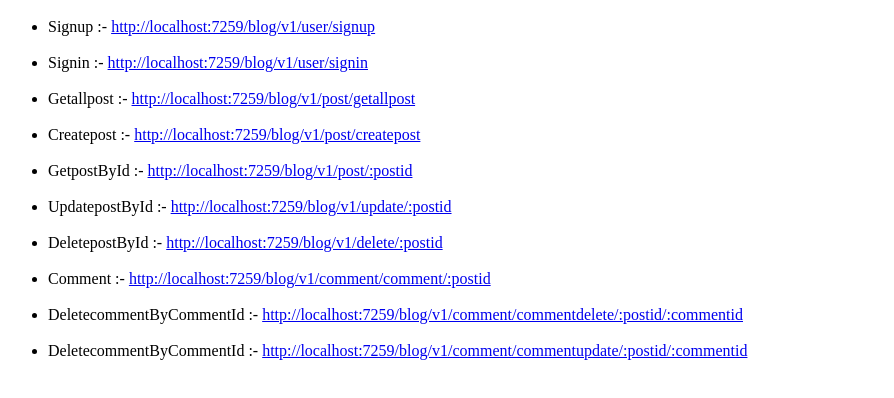
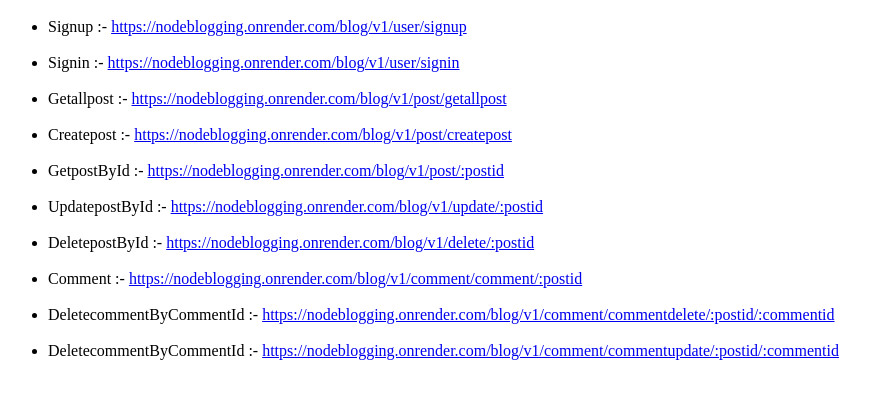
Before and after one commit to kereajay/Nodeblogging, a website: page index.html in a window 1280 px wide. Shown: the part 120-518 px from the top of the page, without its empty margins (0-894 px from the left). Drawn offline with Linux system fonts and the light colour scheme.

Commit message:
updated link from render for apis

```diff
--- a/index.html
+++ b/index.html
@@ -10,25 +10,25 @@
 
     <h1>List of Api's</h1>
     <ul>
-        <li>Signup :- <a href="http://localhost:7259/blog/v1/user/signup">http://localhost:7259/blog/v1/user/signup</a> </li>
+        <li>Signup :- <a href="https://nodeblogging.onrender.com/blog/v1/user/signup">https://nodeblogging.onrender.com/blog/v1/user/signup</a> </li>
         <br>
-        <li>Signin :- <a href="http://localhost:7259/blog/v1/user/signin">http://localhost:7259/blog/v1/user/signin</a></li>
+        <li>Signin :- <a href="https://nodeblogging.onrender.com/blog/v1/user/signin">https://nodeblogging.onrender.com/blog/v1/user/signin</a></li>
         <br>
-        <li>Getallpost :- <a href="http://localhost:7259/blog/v1/post/getallpost">http://localhost:7259/blog/v1/post/getallpost</a></li>
+        <li>Getallpost :- <a href="https://nodeblogging.onrender.com/blog/v1/post/getallpost">https://nodeblogging.onrender.com/blog/v1/post/getallpost</a></li>
         <br>
-        <li>Createpost :- <a href="http://localhost:7259/blog/v1/post/createpost">http://localhost:7259/blog/v1/post/createpost</a></li>
+        <li>Createpost :- <a href="https://nodeblogging.onrender.com/blog/v1/post/createpost">https://nodeblogging.onrender.com/blog/v1/post/createpost</a></li>
         <br>
-        <li>GetpostById :- <a href="http://localhost:7259/blog/v1/post/:postid">http://localhost:7259/blog/v1/post/:postid</a></li>
+        <li>GetpostById :- <a href="https://nodeblogging.onrender.com/blog/v1/post/:postid">https://nodeblogging.onrender.com/blog/v1/post/:postid</a></li>
         <br>
-        <li>UpdatepostById :- <a href="http://localhost:7259/blog/v1/update/:postid">http://localhost:7259/blog/v1/update/:postid</a></li>
+        <li>UpdatepostById :- <a href="https://nodeblogging.onrender.com/blog/v1/update/:postid">https://nodeblogging.onrender.com/blog/v1/update/:postid</a></li>
         <br>
-        <li>DeletepostById :- <a href="http://localhost:7259/blog/v1/delete/:postid">http://localhost:7259/blog/v1/delete/:postid</a></li>
+        <li>DeletepostById :- <a href="https://nodeblogging.onrender.com/blog/v1/delete/:postid">https://nodeblogging.onrender.com/blog/v1/delete/:postid</a></li>
         <br>
-        <li>Comment :- <a href="http://localhost:7259/blog/v1/comment/comment/:postid">http://localhost:7259/blog/v1/comment/comment/:postid</a></li>
+        <li>Comment :- <a href="https://nodeblogging.onrender.com/blog/v1/comment/comment/:postid">https://nodeblogging.onrender.com/blog/v1/comment/comment/:postid</a></li>
         <br>
-        <li>DeletecommentByCommentId :- <a href="http://localhost:7259/blog/v1/comment/commentdelete/:postid/:commentid">http://localhost:7259/blog/v1/comment/commentdelete/:postid/:commentid</a></li>
+        <li>DeletecommentByCommentId :- <a href="https://nodeblogging.onrender.com/blog/v1/comment/commentdelete/:postid/:commentid">https://nodeblogging.onrender.com/blog/v1/comment/commentdelete/:postid/:commentid</a></li>
         <br>
-        <li>DeletecommentByCommentId :- <a href="http://localhost:7259/blog/v1/comment/commentupdate/:postid/:commentid">http://localhost:7259/blog/v1/comment/commentupdate/:postid/:commentid</a></li>
+        <li>DeletecommentByCommentId :- <a href="https://nodeblogging.onrender.com/blog/v1/comment/commentupdate/:postid/:commentid">https://nodeblogging.onrender.com/blog/v1/comment/commentupdate/:postid/:commentid</a></li>
 
 
     </ul>
```
